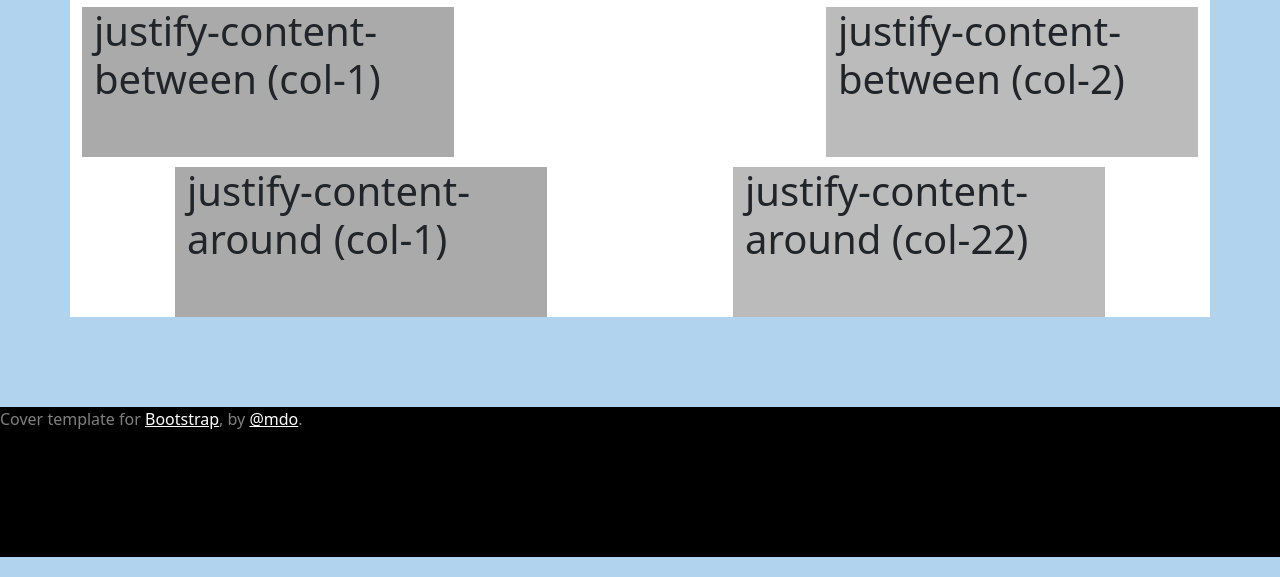
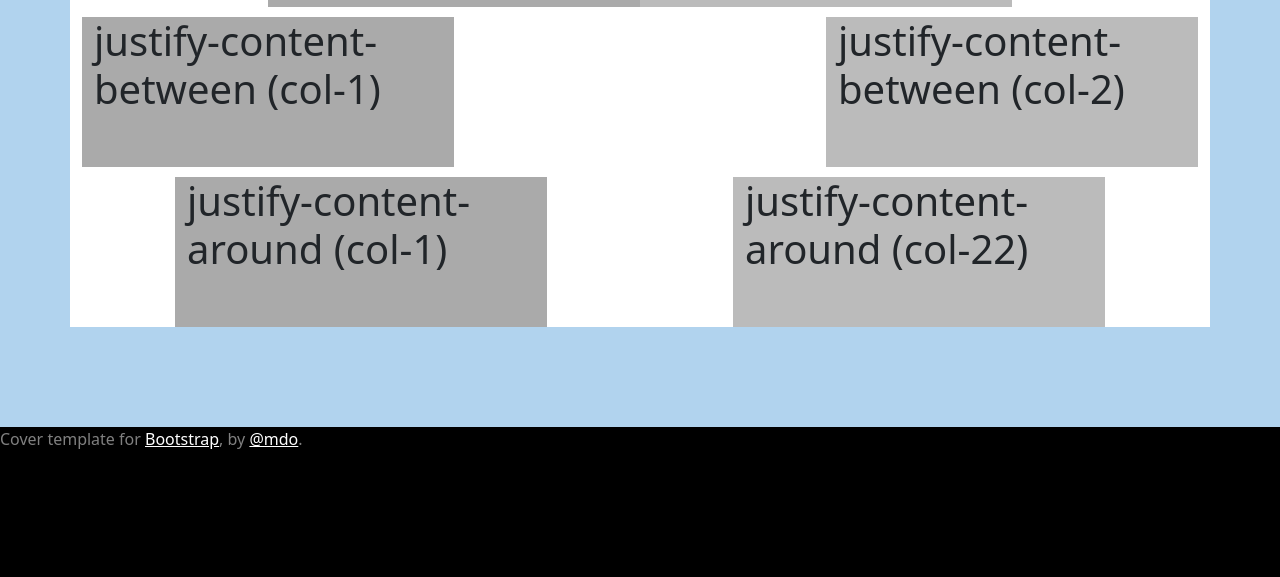
Before and after one commit to PabloDamianRomero/PWA-2022, a plain HTML site: page TP1/Vista/ej06.html in a window 1280 px wide. Shown: the part 699-1276 px from the top of the page. Drawn offline with Linux system fonts and the light colour scheme.

Commit message:
posicion del footer arreglada

```diff
--- a/TP1/Vista/ej06.html
+++ b/TP1/Vista/ej06.html
@@ -21,7 +21,8 @@
     <title>Ejercicio 06 - Tp01</title>
 </head>
 
-<body>
+<body class="d-flex flex-column min-vh-100"><!-- clases para posicionar el footer al final de la pantalla -->
+
     <!-- Existen 5 formas de alineación horizontal de columnas y se logran mediante las clases:
     ● justify-content-end
     ● justify-content-start
```
Also changed, not shown: TP1/Vista/ej01.html (+1 -1 lines), TP1/Vista/ej02.html (+1 -1 lines), TP1/Vista/ej03.html (+1 -1 lines), TP1/Vista/ej04.html (+1 -1 lines), TP1/Vista/ej05.html (+1 -1 lines), TP1/Vista/ej07.html (+1 -1 lines), TP1/Vista/ej08.html (+1 -1 lines), TP1/Vista/ej09.html (+1 -1 lines), TP1/Vista/ej10.html (+1 -1 lines), TP1/Vista/ej11.html (+1 -1 lines), TP1/Vista/index.html (+1 -1 lines).
